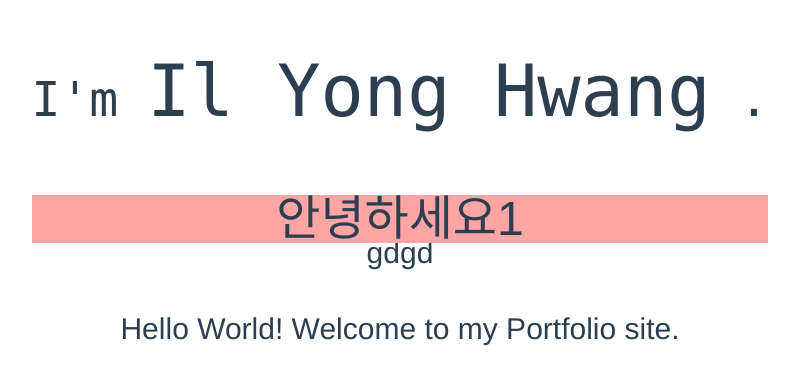
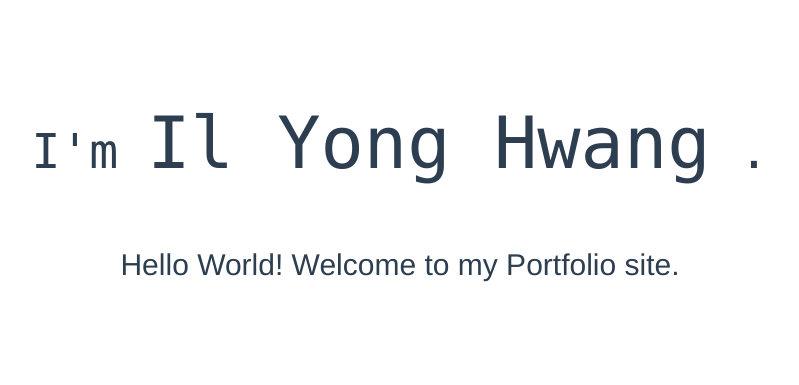
Before and after one commit to dlfdyd96/about-me, a Vue app: page /#/ in a window 1280 px wide. Shown: the part 223-608 px from the top of the page, without its empty margins (240-1039 px from the left). Built offline with nearby package versions, Linux system fonts and the light colour scheme.

Commit message:
ADD: Auto Run Carousel

```diff
--- a/src/components/Home/Carousel.vue
+++ b/src/components/Home/Carousel.vue
@@ -1,66 +1,25 @@
 <template>
   <div class="relative">
     <div
+      v-for="(slide, index) in slides"
+      :key="index"
       class="
         absolute
         w-full
-        bg-red-300
         flex
         items-center
         justify-center
-        text-5xl
+        text-3xl
         transition-all
         ease-in-out
         duration-1000
         transform
-        scale-100
         slide
       "
+      :class="slide.animationProps"
     >
-      안녕하세요1
+      {{ slide.text }}
     </div>
-    <div
-      class="
-        absolute
-        w-full
-        bg-yellow-300
-        flex
-        items-center
-        justify-center
-        text-5xl
-        transition-all
-        ease-in-out
-        duration-1000
-        transform
-        scale-0
-        slide
-      "
-    >
-      안녕하세요2
-    </div>
-    <div
-      class="
-        absolute
-        w-full
-        bg-blue-300
-        flex
-        items-center
-        justify-center
-        text-5xl
-        transition-all
-        ease-in-out
-        duration-1000
-        transform
-        scale-0
-        slide
-      "
-    >
-      안녕하세요3
-    </div>
-  </div>
-  <div class="py-10">
-    <button @click="nextSlide">gd</button>
-    <button @click="previousSlide">gd</button>
   </div>
 </template>
 
@@ -74,29 +33,59 @@
  *  4-2-1. nextSlide() { if (currentSlideIdx == slides.length) currentSlideIdx = 0; }
  *  4-2-2. previousSlide() { if (currentSlideIdx == 0) currentSlideIdx = slides.length; }
  */
-import { defineComponent } from "vue";
+import { defineComponent, ref } from "vue";
+
+interface SlideI {
+  text: string;
+  animationProps: string;
+}
 
 export default defineComponent({
   name: "Carousel",
-  methods: {
-    nextSlide() {
-      let activeSlide = document.querySelector(".slide.scale-100");
-      activeSlide?.classList.remove("scale-100");
-      activeSlide?.classList.add("scale-0");
+  setup() {
+    const currentSlideIdx = ref(0);
+    const slides = ref<SlideI[]>([
+      {
+        text: "헬로 월드! 제 포트폴리오 사이트에 오신 것을 환영합니다.",
+        animationProps: "scale-100 opacity-100",
+      },
+      {
+        text: "Hello World! Welcome to my Portfolio site.",
+        animationProps: "scale-0 opacity-0",
+      },
+      {
+        text: "ハローワールド！ 私のポートフォリオサイトへようこそ。",
+        animationProps: "scale-0 opacity-0",
+      },
+    ]);
 
-      let nextSlide = activeSlide?.nextElementSibling;
-      nextSlide?.classList.remove("scale-0");
-      nextSlide?.classList.add("scale-100");
-    },
-    previousSlide() {
-      let activeSlide = document.querySelector(".slide.scale-100");
-      activeSlide?.classList.remove("scale-100");
-      activeSlide?.classList.add("scale-0");
+    const nextSlide = () => {
+      const length = slides.value.length;
+      const curIdx = currentSlideIdx.value;
+      const nextIdx = (curIdx + 1) % length;
 
-      let previousSlide = activeSlide?.previousElementSibling;
-      previousSlide?.classList.remove("scale-0");
-      previousSlide?.classList.add("scale-100");
-    },
+      slides.value[curIdx].animationProps = "scale-0 opacity-0";
+      slides.value[nextIdx].animationProps = "scale-100 opacity-100";
+
+      currentSlideIdx.value = nextIdx;
+    };
+
+    const previousSlide = () => {
+      const length = slides.value.length;
+      const curIdx = currentSlideIdx.value;
+      const prevIdx = (length + curIdx - 1) % length;
+
+      slides.value[curIdx].animationProps = "scale-0 opacity-0";
+      slides.value[prevIdx].animationProps = "scale-100 opacity-100";
+
+      currentSlideIdx.value = prevIdx;
+    };
+
+    setInterval(() => {
+      nextSlide();
+    }, 3000);
+
+    return { currentSlideIdx, slides, nextSlide, previousSlide };
   },
 });
 </script>
--- a/src/components/Home/HelloWorld.vue
+++ b/src/components/Home/HelloWorld.vue
@@ -1,5 +1,5 @@
 <template>
-  <div class="m-auto p-6">
+  <div class="m-auto pb-12">
     <div class="font-mono text-5xl mb-5">
       I'm <span class="text-7xl">{{ myName }}</span>
       .
@@ -16,7 +16,6 @@
       data-replace='{ "translate-y-12": "translate-y-0", "opacity-0":"opacity-100"}'
     >
       <Carousel />
-      {{ msg }}
     </div>
   </div>
 </template>
```
